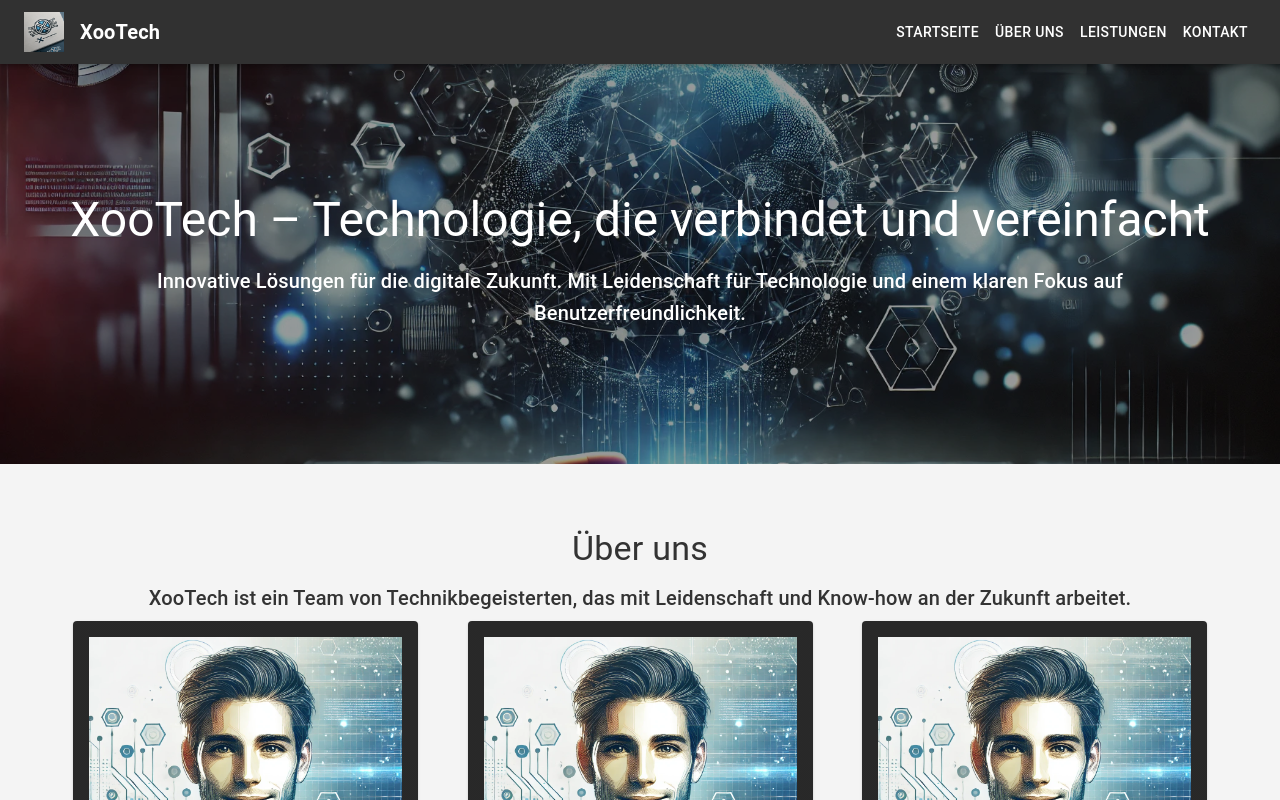
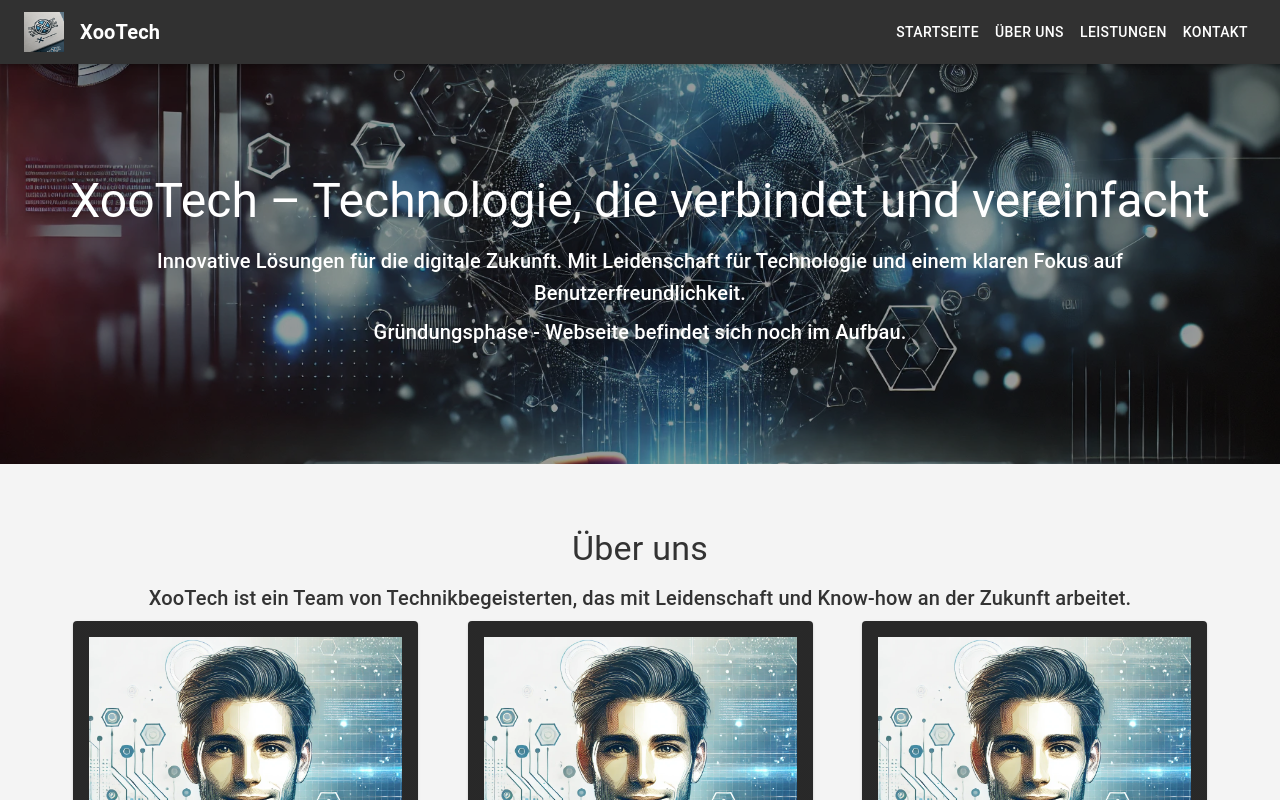
Before and after one commit to cyyprezz/xootech-website, a React (Vite) app: page / in a window 1280 px wide. Shown: the top 800 px of the page. Built offline with nearby package versions, Linux system fonts and the light colour scheme.

Commit message:
Update HeroSection.jsx

```diff
--- a/src/components/HeroSection.jsx
+++ b/src/components/HeroSection.jsx
@@ -37,6 +37,9 @@ function HeroSection() {
         <Typography variant="h6" component="p" gutterBottom>
           Innovative Lösungen für die digitale Zukunft. Mit Leidenschaft für Technologie und einem klaren Fokus auf Benutzerfreundlichkeit.
         </Typography>
+        <Typography variant="h6" component="p" gutterBottom>
+         Gründungsphase - Webseite befindet sich noch im Aufbau.
+        </Typography>
       </Container>
       </Box>
     </Box>
```
